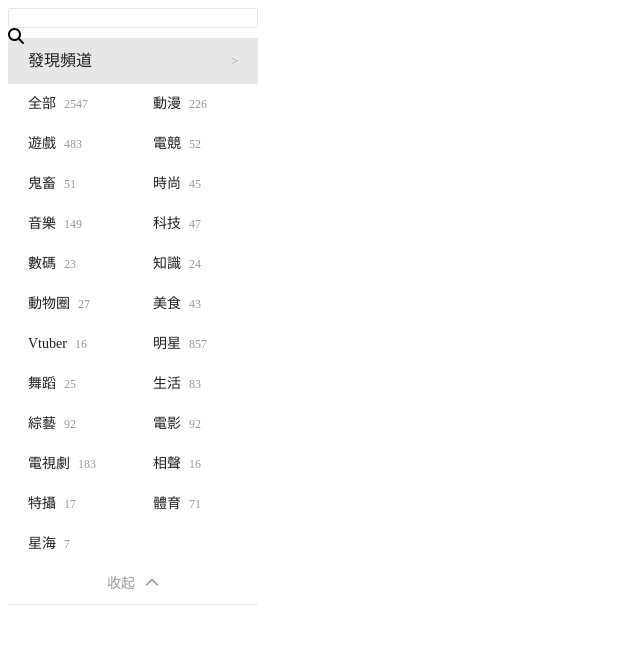
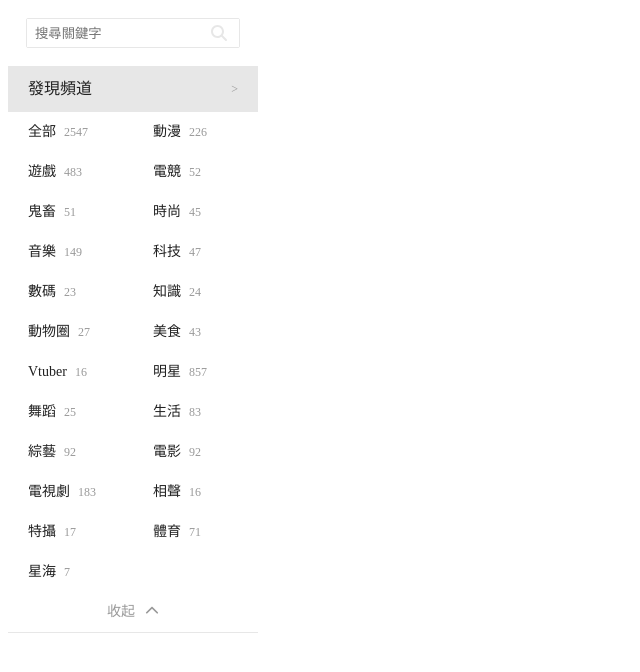
Before and after one commit to Ching-code/vue-practice-sidebar, a Vue app: page / in a window 1280 px wide. Shown: the top 672 px of the page, without its empty margins (0-640 px from the left). Built offline with nearby package versions, Linux system fonts and the light colour scheme.

Commit message:
feat: 完成搜尋欄組件
Search 組件進一步封裝成ChannelSearch 來使用

```diff
--- a/src/App.vue
+++ b/src/App.vue
@@ -1,9 +1,7 @@
 <template>
     <div>
         <div style="width: 250px">
-            <div style="width: 100%; height: 30px">
-                <Search />
-            </div>
+            <ChannelSearch />
             <TitleMenu :isActive="activeId === 100" @active="activeId = 100">
                 <template v-slot:title>
                     <!-- 給 title 具名插槽傳遞內容 -->
@@ -23,17 +21,22 @@
 <script>
 import TitleMenu from "./components/TitleMenu";
 import ChannelList from "./components/ChannelList";
-import Search from "./components/Search";
+import ChannelSearch from "./components/ChannelSearch";
 export default {
     components: {
         TitleMenu,
         ChannelList,
-        Search,
+        ChannelSearch,
     },
     data() {
         return {
             activeId: 100,
         };
     },
+    methods: {
+        handleSearch(e) {
+            console.log("搜尋", e);
+        },
+    },
 };
 </script>
--- /dev/null
+++ b/src/components/ChannelSearch.vue
@@ -0,0 +1,27 @@
+<template>
+    <div class="channel-search">
+        <Search @search="handleSearch" placeholder="搜索頻道" />
+    </div>
+</template>
+<script>
+import Search from "./Search";
+export default {
+    components: {
+        Search,
+    },
+    methods: {
+        handleSearch(e) {
+            console.log("搜尋", e);
+        },
+    },
+};
+</script>
+<style scoped>
+.channel-search {
+    width: 100%;
+    box-sizing: border-box;
+    padding: 0 18px;
+    height: 30px;
+    margin: 18px 0;
+}
+</style>
--- a/src/components/Search.vue
+++ b/src/components/Search.vue
@@ -1,14 +1,32 @@
 <template>
-    <form>
-        <div class="search-area">
-            <input type="text" />
+    <form class="search-area" @submit.prevent="handleSearch">
+        <input type="text" v-model="searchValue" :placeholder="placeHolder" />
+        <div class="iconPos" @click="handleSearch">
+            <font-awesome-icon :icon="['fas', 'magnifying-glass']" />
         </div>
-        <font-awesome-icon :icon="['fas', 'magnifying-glass']" />
     </form>
 </template>
 <script>
 export default {
     components: {},
+    props: {
+        placeHolder: {
+            type: String,
+            default: "搜尋關鍵字",
+        },
+    },
+    data() {
+        return {
+            searchValue: "",
+        };
+    },
+    methods: {
+        handleSearch() {
+            if (this.searchValue) {
+                this.$emit("search", this.searchValue);
+            }
+        },
+    },
 };
 </script>
 <style scoped>
@@ -18,6 +36,7 @@ export default {
     border: #e7e7e7 1px solid;
     border-radius: 2px;
     box-sizing: border-box;
+    position: relative;
 }
 .search-area input {
     border: none;
@@ -27,4 +46,17 @@ export default {
     box-sizing: border-box;
     padding: 0 45px 0 8px;
 }
+.iconPos {
+    position: absolute;
+    width: 40px;
+    height: 100%;
+    /* background-color: red; */
+    top: 0;
+    right: 0;
+    display: flex;
+    justify-content: center;
+    align-items: center;
+    color: #e7e7e7;
+    cursor: pointer;
+}
 </style>
```
